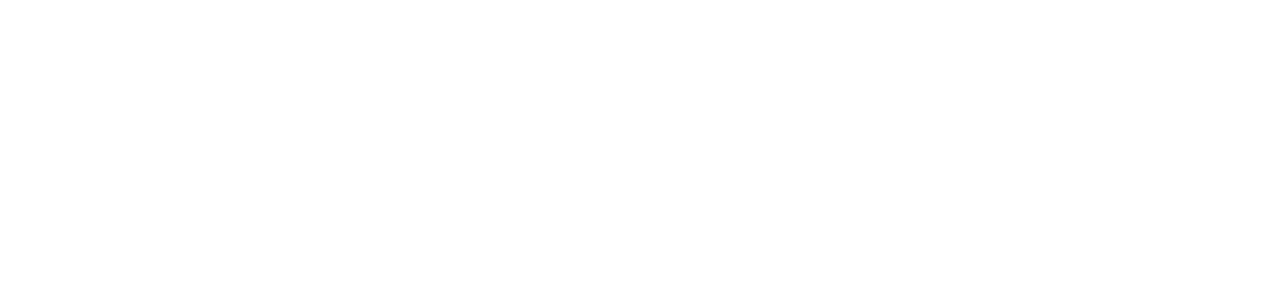
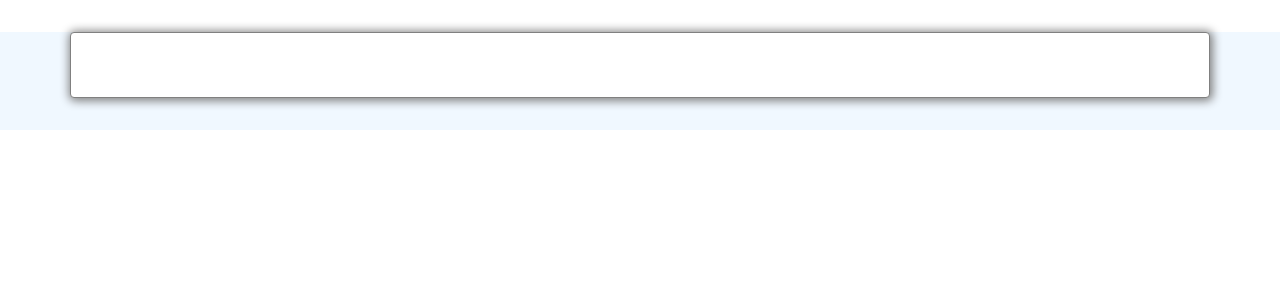
Before and after one commit to Haataja/CV-generator-frontend, a React (Create React App) app: page / in a window 1280 px wide. Shown: the top 300 px of the page. Built offline with nearby package versions, Linux system fonts and the light colour scheme.

Commit message:
Add ids #background and #page
Signed-off-by: Tuukkaj <juusela.tuukka@gmail.com>

```diff
--- a/src/components/Timeline.css
+++ b/src/components/Timeline.css
@@ -0,0 +1,13 @@
+#background {
+    width: 100%;
+    height: 100%;
+    background-color: aliceblue;
+}
+#page {
+    border-radius: 3pt;
+    background-color: white;
+    box-shadow: 1px 1px 10px 2px grey;
+    border: 1px solid grey;
+    margin-top: 2em;
+    padding: 2em;
+}
```
